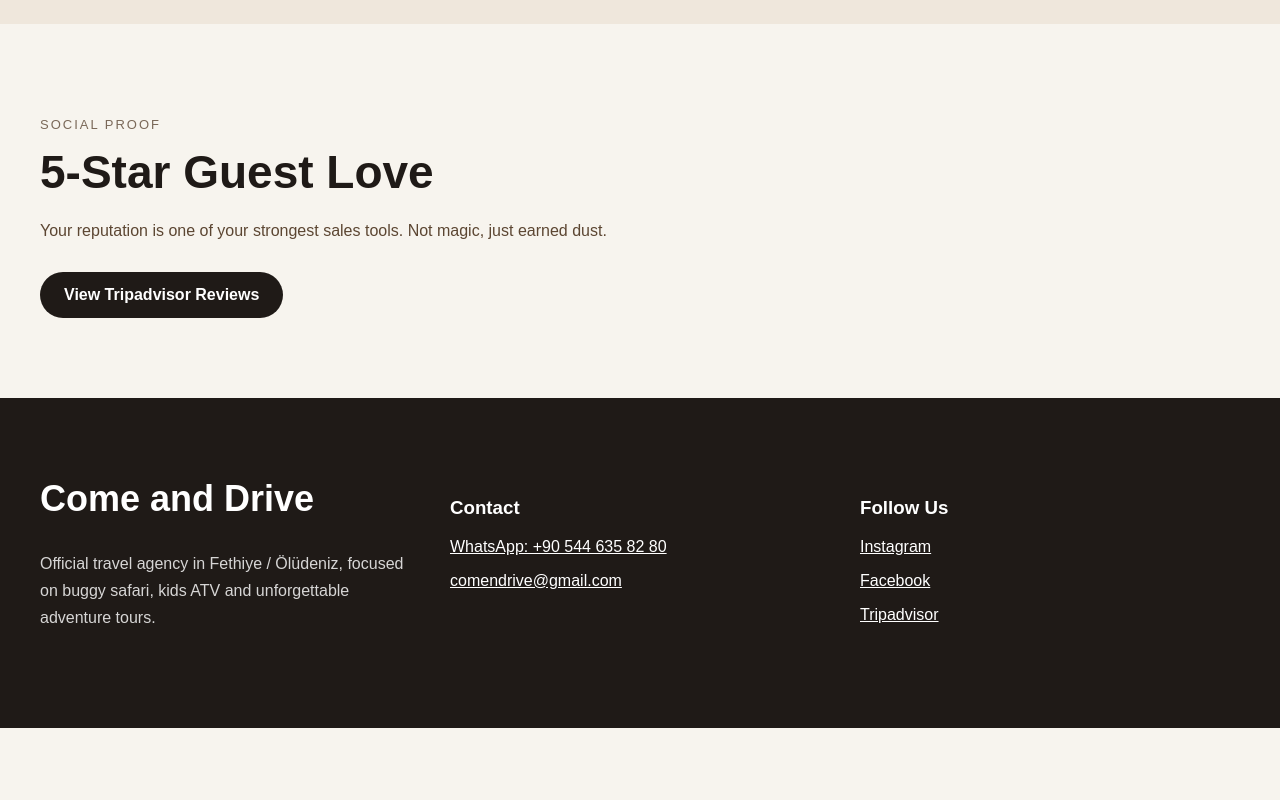
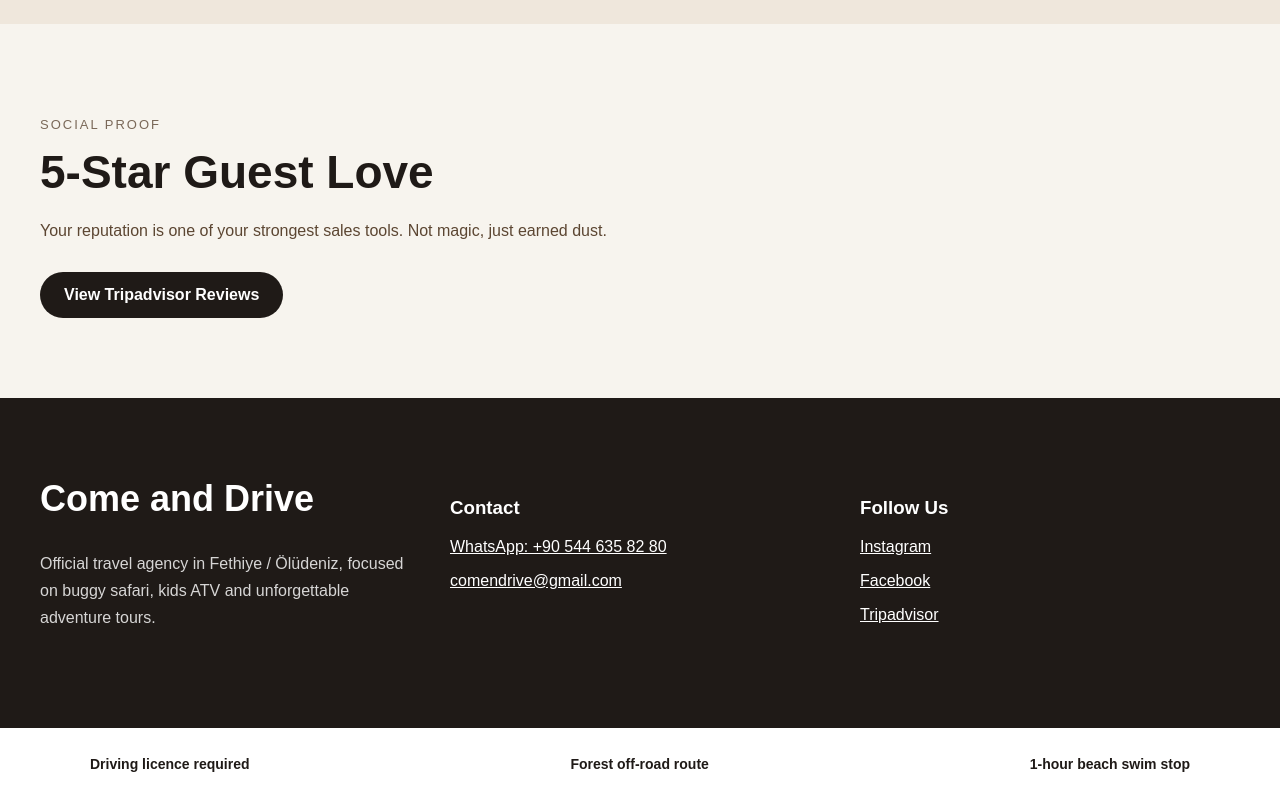
Before and after one commit to comendrive-a11y/comendrive-a11y, a Next.js app: page / in a window 1280 px wide. Shown: the part 1823-2623 px from the top of the page. Before the commit the page ends 2551 px from the top, so only its background shows below. Built offline with nearby package versions, Linux system fonts and the light colour scheme.

Commit message:
Update page.tsx

```diff
--- a/app/page.tsx
+++ b/app/page.tsx
@@ -385,6 +385,32 @@ Where the Road Ends
           </div>
         </div>
       </section>
+      <section
+  style={{
+    background: "#fff",
+    padding: "28px 20px",
+    display: "flex",
+    justifyContent: "center",
+  }}
+>
+  <div
+    style={{
+      maxWidth: "1100px",
+      width: "100%",
+      display: "flex",
+      justifyContent: "space-between",
+      gap: "20px",
+      flexWrap: "wrap",
+      fontSize: "14px",
+      fontWeight: 600,
+      color: "#1f1a17",
+    }}
+  >
+    <span>Driving licence required</span>
+    <span>Forest off-road route</span>
+    <span>1-hour beach swim stop</span>
+  </div>
+</section>
 
       <a
         href="https://wa.me/905446358280"
```
